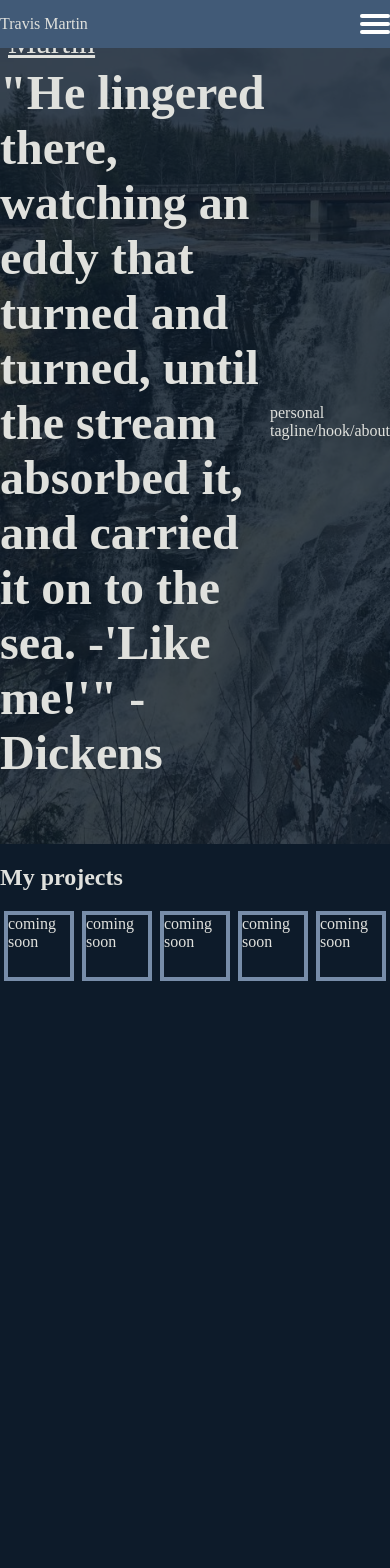
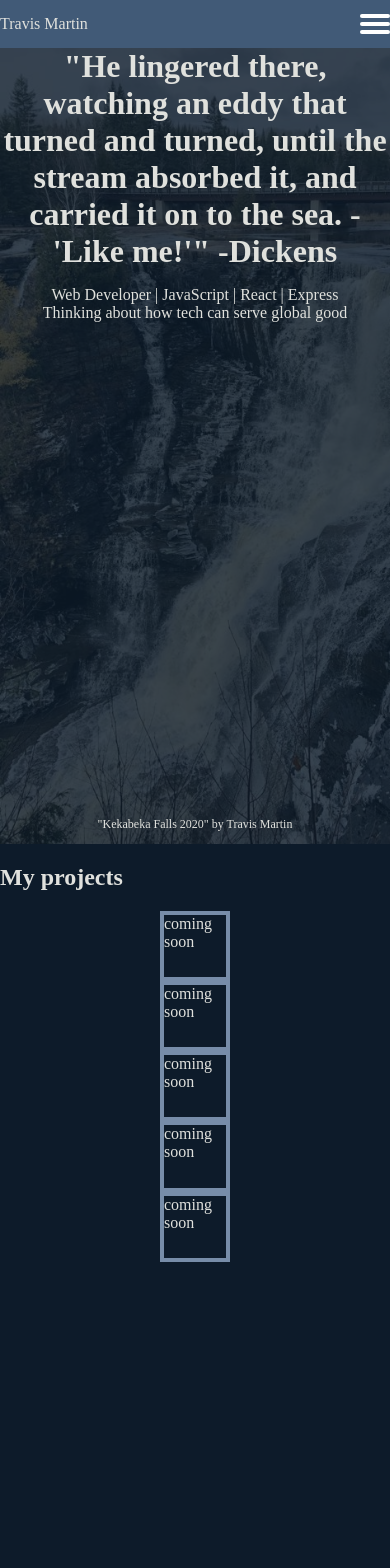
Before and after one commit to trvsm/travis-martin-portfolio, a React (Vite) app: page / in a window 390 px wide. Shown: the top 1568 px of the page. Built offline with nearby package versions, Linux system fonts and the light colour scheme.

Commit message:
style mobile hero & projects
<body>

Issue #

```diff
--- a/src/components/header/Header.jsx
+++ b/src/components/header/Header.jsx
@@ -3,13 +3,13 @@ import "./header.scss";
 export default function Header() {
   return (
     <div className="nav">
-      <section class="nav">
+      <section className="nav">
         <div className="nav__logo">Travis Martin</div>
         <input id="menu-toggle" type="checkbox" />
-        <label class="menu-button-container" for="menu-toggle">
-          <div class="menu-button"></div>
+        <label className="menu-button-container" htmlFor="menu-toggle">
+          <div className="menu-button"></div>
         </label>
-        <ul class="menu">
+        <ul className="menu">
           <li className="nav__link">Home</li>
           <li className="nav__link">About</li>
           <li className="nav__link">Projects</li>
@@ -17,7 +17,7 @@ export default function Header() {
         </ul>
       </section>
       <a className="nav__link" href="#">
-        <div className="nav__logo">Travis Martin</div>
+        <div className="nav__logo"></div>
       </a>
       <ul className="nav__links">
         <li className="nav__link">Home</li>
--- a/src/components/hero/Hero.jsx
+++ b/src/components/hero/Hero.jsx
@@ -2,12 +2,19 @@ import "./hero.scss";
 
 export default function Hero() {
   return (
-    <div className="hero">
+    <section className="hero">
+      <div className="hero__top">
+
       <h1 className="hero__title">
         "He lingered there, watching an eddy that turned and turned, until the
         stream absorbed it, and carried it on to the sea. -'Like me!'" -Dickens
       </h1>
-      <p className="hero__text">personal tagline/hook/about</p>
-    </div>
+      <p className="hero__text">
+        Web Developer | JavaScript | React | Express
+        <br/>Thinking about how tech can serve global good
+      </p>
+      </div>
+      <p className="hero__photo">"Kekabeka Falls 2020" by Travis Martin</p>
+    </section>
   );
 }
--- a/src/components/hero/hero.scss
+++ b/src/components/hero/hero.scss
@@ -1,15 +1,20 @@
-@use '../../styles/partials/colors' as *;
-@use '../../styles/partials/mixins' as mx;
+@use "../../styles/partials/colors" as *;
+@use "../../styles/partials/mixins" as mx;
 
-.hero{
+.hero {
   height: 100vh;
   background-image: url(../../assets/kekabeka.jpeg);
   background-size: cover;
   box-shadow: inset 0 0 0 50vw #0d1b2ad0;
+  text-align: center;
   display: flex;
-    align-items: center;
-    &__title{
-
+  flex-direction: column;
+  justify-content: space-between;
+  &__title {
+    padding-top: 3rem;
     @include mx.heading;
   }
+  &__photo {
+    font-size: 0.75rem;
   }
+}
--- a/src/components/projects/projects.scss
+++ b/src/components/projects/projects.scss
@@ -3,9 +3,9 @@
 
 .projects{
     height: 100vh;
-    &__gallery{
-        display: flex;
-        justify-content: space-around;
+    &__gallery{display: flex;
+        flex-direction: column;
+        align-items: center;
     }
     &__feature{
         width: 18vw;
--- a/src/styles/partials/_mixins.scss
+++ b/src/styles/partials/_mixins.scss
@@ -1,6 +1,6 @@
 @use './colors' as *;
 @mixin heading{
-  font-size: 3rem;
+  font-size: 2rem;
   font-weight: 700;
   color: $primary-text;
   margin: 0;
```
Lines whose indentation alone changed are shown as unchanged.
